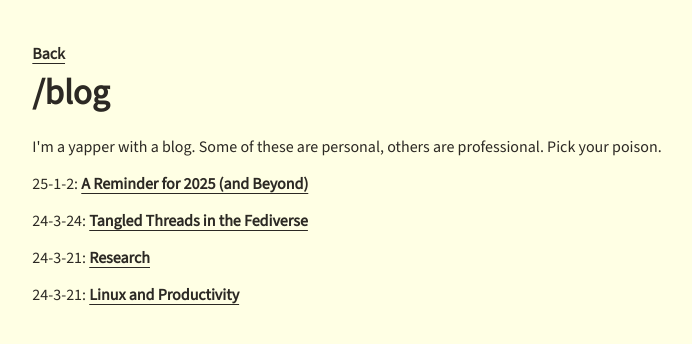
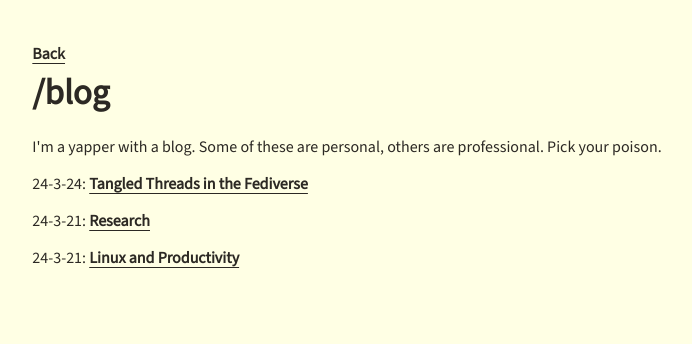
Before and after one commit to calejvaldez/website, a Next.js app: page /blog in a window 1280 px wide. Shown: the top 344 px of the page, without its empty margins (293-985 px from the left). Built offline with nearby package versions, Linux system fonts and the light colour scheme.

Commit message:
feat(blog): add unlisted option

```diff
--- a/src/app/blog/page.tsx
+++ b/src/app/blog/page.tsx
@@ -40,6 +40,7 @@ export default async function BlogIndex() {
       </p>
       <ul style={{ listStyle: "none", margin: 0, padding: 0 }}>
         {articlesMetadata
+          .filter((article) => !article.unlisted)
           .sort((a, b) => b.timestamp - a.timestamp)
           .map((article) => {
             return <BlogButton key={article.slug} article={article} />;
--- a/src/utils/blog.ts
+++ b/src/utils/blog.ts
@@ -22,6 +22,7 @@ type articleMetadata = {
   title: string;
   timestamp: number;
   tags: string[];
+  unlisted?: boolean;
 };
 
 export const articlesMetadata: articleMetadata[] = [
@@ -48,5 +49,6 @@ export const articlesMetadata: articleMetadata[] = [
     title: "A Reminder for 2025 (and Beyond)",
     timestamp: 1735781652,
     tags: [],
+    unlisted: true,
   },
 ];
```
